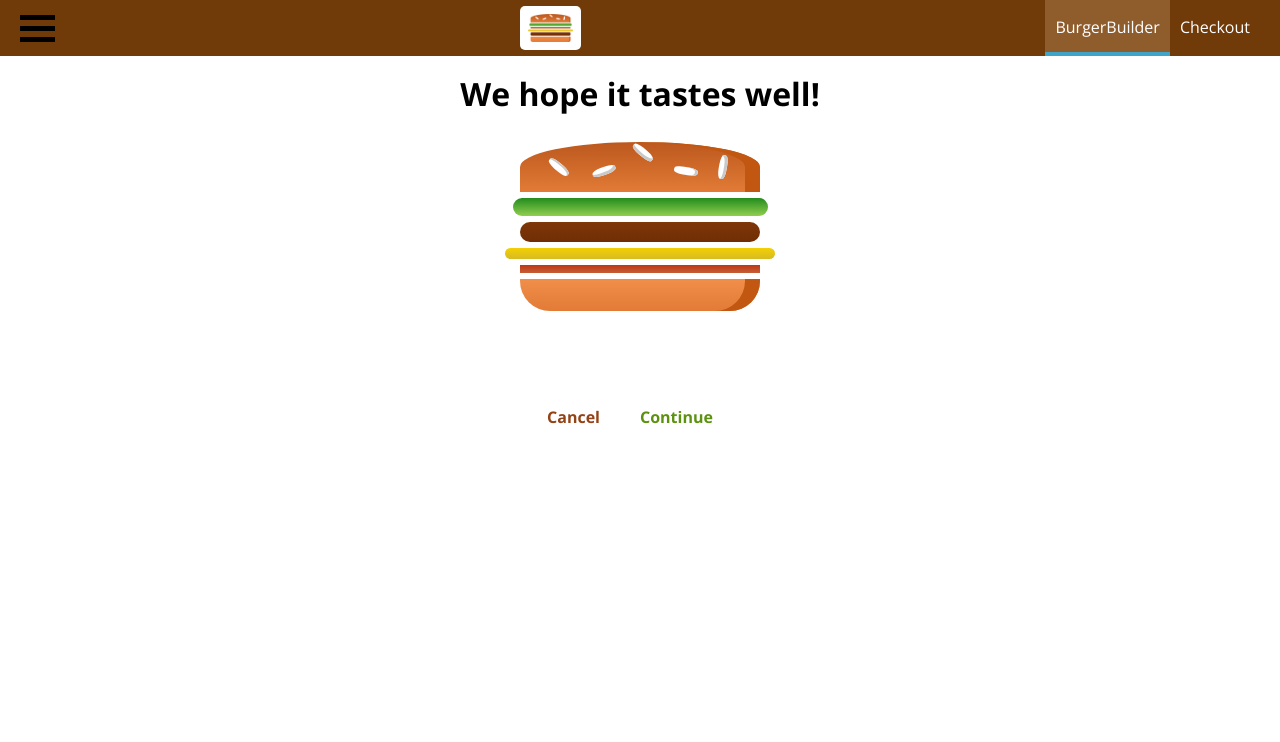
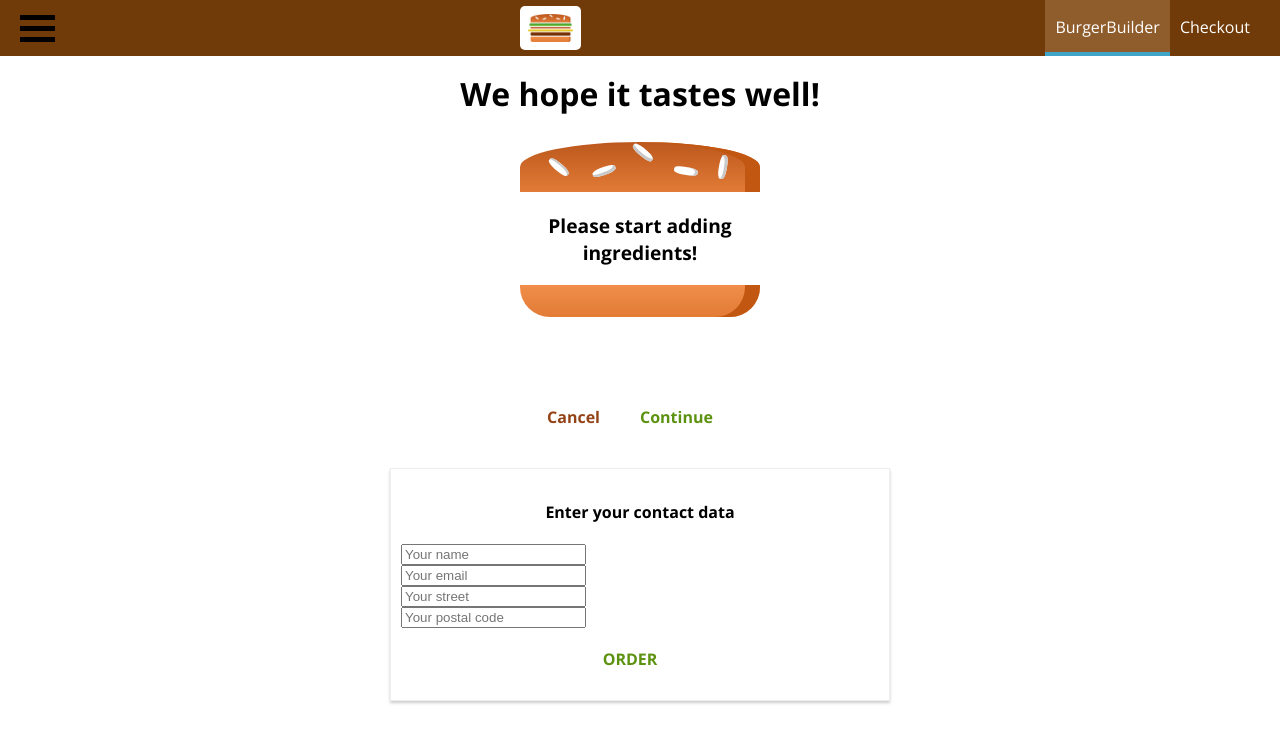
Before and after one commit to SHEFFcode/burger-builder, a React app: page /checkout in a window 1280 px wide. Both pictures are taken after a click on the button "Continue". Shown: the top 742 px of the page. Built offline with nearby package versions, Linux system fonts and the light colour scheme.

Commit message:
Checkout page complete

```diff
--- a/src/containers/BurgerBuilder/BurgerBuilder.js
+++ b/src/containers/BurgerBuilder/BurgerBuilder.js
@@ -45,25 +45,19 @@ class BurgerBuilder extends Component {
   }
 
   purchaseContinueHandler() {
-    // this.setState({ loading: true });
-    // const order = {
-    //   ingredients: this.state.ingredients,
-    //   price: this.state.totalPrice,
-    //   customer: {
-    //     name: 'Jeremy Shefer',
-    //     address: '353 King Street, San Francisco, CA',
-    //     email: 'test@test.com'
-    //   },
-    //   deliveryMethod: 'fastest'
-    // }
-    // axios.post('/orders.json', order)
-    //   .then(response => {
-    //     this.setState({ loading: false, purchasing: false });
-    //   })
-    //   .catch(error => {
-    //     this.setState({ loading: false, purchasing: false });
-    //   });
-    this.props.history.push('/checkout');
+    const queryParams = [];
+    for (let i of Object.keys(this.state.ingredients)) {
+      queryParams.push(`${encodeURIComponent(i)}=${encodeURIComponent(this.state.ingredients[i])}`);
+    }
+
+    queryParams.push(`price=${this.state.totalPrice}`);
+    const queryString = queryParams.join('&');
+    console.log(queryString);
+
+    this.props.history.push({
+      pathname: '/checkout',
+      search: `?${queryString}`
+    });
   }
 
   updatePurchaseState(ingredients) {
--- a/src/containers/Order/Checkout/Checkout.js
+++ b/src/containers/Order/Checkout/Checkout.js
@@ -1,14 +1,26 @@
 import React, { Component } from 'react';
 import CheckoutSummary from '../CheckoutSummary/CheckoutSummary';
+import { Route } from 'react-router-dom';
+import ContactData from './ContactData/ContactData';
 
 class Checkout extends Component {
   state = {
-    ingredients: {
-      salad: 1,
-      meat: 1,
-      cheese: 1,
-      bacon: 1
+    ingredients: null,
+    totalPrice: 0
+  }
+
+  componentWillMount() {
+    const query = new URLSearchParams(this.props.location.search);
+    const ingredients = {};
+    let totalPrice = 0;
+    for (let param of query.entries()) {
+      if (param[0] === 'price') {
+        totalPrice = param[0];
+      } else {
+        ingredients[param[0]] = +param[1];
+      }
     }
+    this.setState({ ingredients, totalPrice });
   }
 
   checkoutCancelledHandler() {
@@ -27,6 +39,15 @@ class Checkout extends Component {
           checkoutCancelled={this.checkoutCancelledHandler.bind(this)}
           checkoutContinued={this.checkoutContinuedHandler.bind(this)}
         />
+        <Route
+          path={`${this.props.match.path}/contact-data`}
+          render={(props) => (
+            <ContactData
+              {...props}
+              ingredients={this.state.ingredients}
+              totalPrice={this.state.totalPrice}
+            />)}
+        />
       </div>
     );
   }
--- /dev/null
+++ b/src/containers/Order/Checkout/ContactData/ContactData.css
@@ -0,0 +1,19 @@
+.ContactData {
+  margin: 20px auto;
+  width: 80%;
+  text-align: center;
+  box-shadow: 0 2px 3px #ccc;
+  border: 1px solid #eee;
+  padding: 10px;
+  box-sizing: border-box;
+}
+
+.Input {
+  display: block;
+}
+
+@media (min-width: 600px) {
+  .ContactData {
+    width: 500px;
+  }
+}
--- /dev/null
+++ b/src/containers/Order/Checkout/ContactData/ContactData.js
@@ -0,0 +1,68 @@
+import React, { Component } from 'react';
+import Button from '../../../../components/UI/Button/Button';
+import classes from './ContactData.css';
+import axios from '../../../../axios-orders';
+import Spinner from '../../../../components/UI/Spinner/Spinner';
+
+class ContactData extends Component {
+  state = {
+    name: '',
+    email: '',
+    address: {
+      street: '',
+      postalCode: ''
+    },
+    loading: false
+  }
+
+  orderHandler(e) {
+    e.preventDefault();
+    const ingredients = this.props.ingredients;
+    console.log(ingredients);
+
+    this.setState({ loading: true });
+    const order = {
+      ingredients,
+      price: this.props.totalPrice,
+      customer: {
+        name: 'Jeremy Shefer',
+        address: '353 King Street, San Francisco, CA',
+        email: 'test@test.com'
+      },
+      deliveryMethod: 'fastest'
+    }
+    axios.post('/orders.json', order)
+      .then(response => {
+        this.setState({ loading: false });
+        this.props.history.push('/');
+      })
+      .catch(error => {
+        this.setState({ loading: false });
+      });
+  }
+
+  render() {
+    let form = (
+      <form>
+        <input className={classes.Input} type="text" name="name" placeholder="Your name" />
+        <input className={classes.Input} type="email" name="email" placeholder="Your email" />
+        <input className={classes.Input} type="text" name="street" placeholder="Your street" />
+        <input className={classes.Input} type="text" name="postal" placeholder="Your postal code" />
+        <Button btnType="Success" clicked={this.orderHandler.bind(this)}>ORDER</Button>
+      </form>
+    );
+    if (this.state.loading) {
+      form = <Spinner />
+    }
+
+
+    return (
+      <div className={classes.ContactData}>
+        <h4>Enter your contact data</h4>
+        {form}
+      </div>
+    );
+  }
+}
+
+export default ContactData;
```
